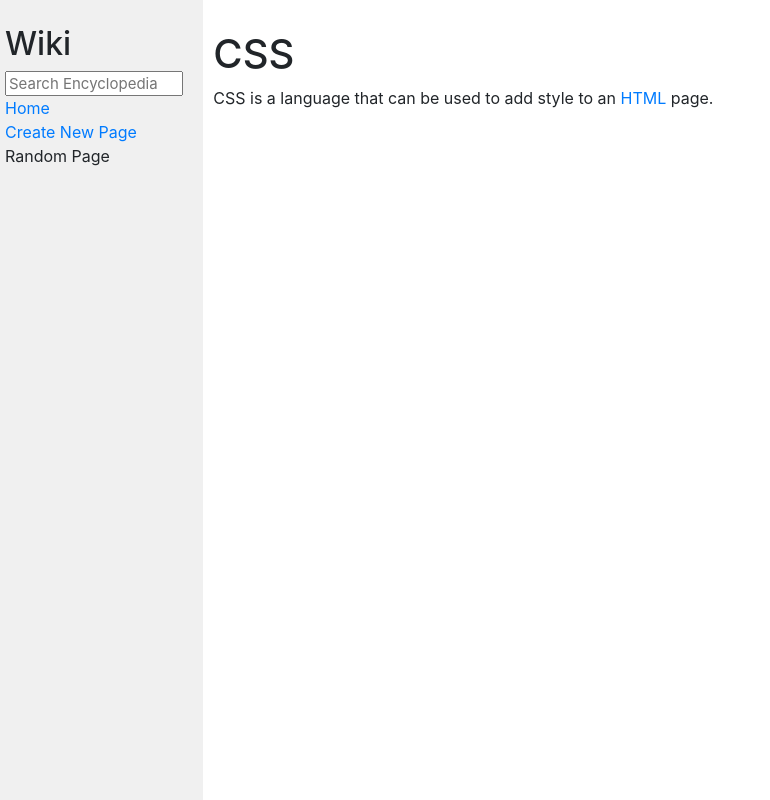
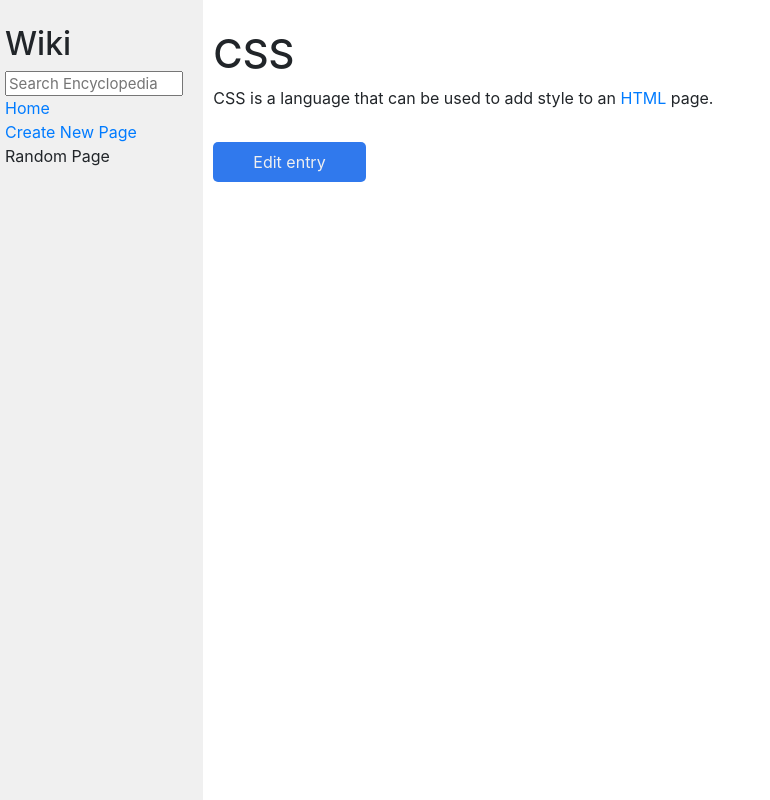
Before and after one commit to constantin-boerescu/Project-1-Wiki-CS50w, a Django app: page /wiki/CSS in a window 1280 px wide. Shown: the whole page, without its empty margins (0-770 px from the left). Run offline with Django 3.2, Linux system fonts and the light colour scheme; some libraries are stand-ins or nearby versions.

Commit message:
Made the edit page function

```diff
--- a/encyclopedia/static/encyclopedia/style.css
+++ b/encyclopedia/static/encyclopedia/style.css
@@ -45,6 +45,8 @@ textarea {
     vertical-align: center;
     background-color: #3079ed;
     color:white;
+
+
 }
 
 .submit_btn:hover{
@@ -54,3 +56,19 @@ textarea {
 .title_field{
     margin:10px 0 20px;
 }
+.edit_btn{
+    color: #f0f0f0;
+    padding: 10px 40px;
+
+}
+.edit_wrapper{
+    margin-top: 40px;
+}
+.edit_wrapper a:link{
+    text-decoration: none;
+    color: #f0f0f0;
+}
+.edit_wrapper a:hover{
+    text-decoration: none;
+    color: #f0f0f0;
+}
--- a/encyclopedia/templates/encyclopedia/create_new.html
+++ b/encyclopedia/templates/encyclopedia/create_new.html
@@ -13,7 +13,7 @@
         <br>
         <label for="create_new">Content of the entry:</label>
         <br>
-        <textarea id="txt_area" name="entry_content"></textarea>
+        <textarea name="entry_content"></textarea>
         <br>
         <input class="submit_btn" type="submit" value="Create entry">
     </form>
--- a/encyclopedia/templates/encyclopedia/entry_page.html
+++ b/encyclopedia/templates/encyclopedia/entry_page.html
@@ -13,5 +13,8 @@
     {% else %}
 <!-- Using the safe filter to render the HTML code from entry variable -->
         {{ entry | safe }}
+        <div class="edit_wrapper">
+        <a href="{% url 'encyclopedia:edit_page' entry_title %}" class="edit_btn submit_btn">Edit entry</a>
+    </div>
     {% endif %}
 {% endblock %}
--- a/encyclopedia/urls.py
+++ b/encyclopedia/urls.py
@@ -8,5 +8,7 @@ urlpatterns = [
     path("wiki/<str:entry>", views.entry_page, name="entry_page"),
     path("search/", views.search_result, name="search_result"),
     path("create_new/", views.create_new, name="create_new"),
+    path("edit_page/<str:entry_title>", views.edit_page, name="edit_page"),
+
 
 ]
--- a/encyclopedia/views.py
+++ b/encyclopedia/views.py
@@ -16,6 +16,8 @@ def get_lower_entries():
     '''Gets a list of entries lowers them and returns a lowered list'''
 
     lower_entries = []
+
+    # get the entries
     entries = util.list_entries()
 
     # lowers each entries and appends them to the lower list
@@ -119,3 +121,32 @@ def create_new(request):
             return render(request, "encyclopedia/error.html",{
                 "message":"Sorry but the title or content field are empty",
             })
+
+def edit_page(request, entry_title):
+
+    if request.method == "GET":
+        # get the content of the entry
+        raw_content = util.get_entry(entry_title)
+        # get the lines of the content
+        lines = raw_content.splitlines()
+        # get rid of the firt line of the content
+        content = "\n".join(lines[1:])
+
+        return render(request,  "encyclopedia/edit_page.html",{
+            "entry_title":entry_title,
+            "content": content
+        })
+    else:
+        # TODO: modifi the text and redirect to the entry page
+
+        # gets the entry title
+        title = request.POST.get('edit_title')
+        # gets the entry content
+        raw_content = request.POST.get('edit_content')
+
+        content = f"#{title}\n" + raw_content
+        print(content)
+        util.save_entry(title, content)
+
+        return HttpResponseRedirect(reverse("encyclopedia:index"))
+    # TODO: make a function that adds modifi and add the entries
```
Also changed, not shown: entries/Python.md (+1 -2 lines).
